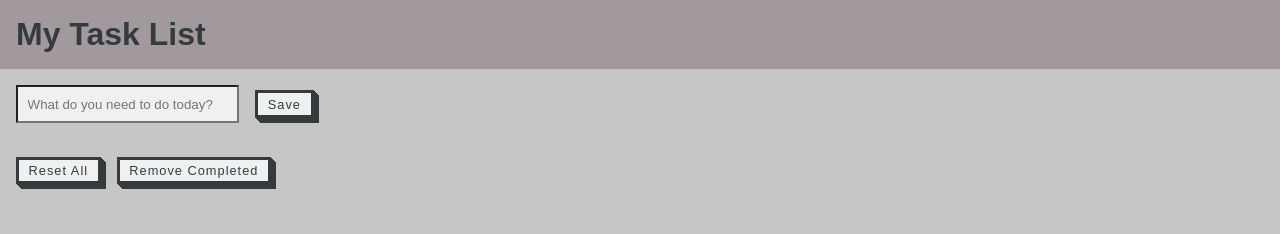
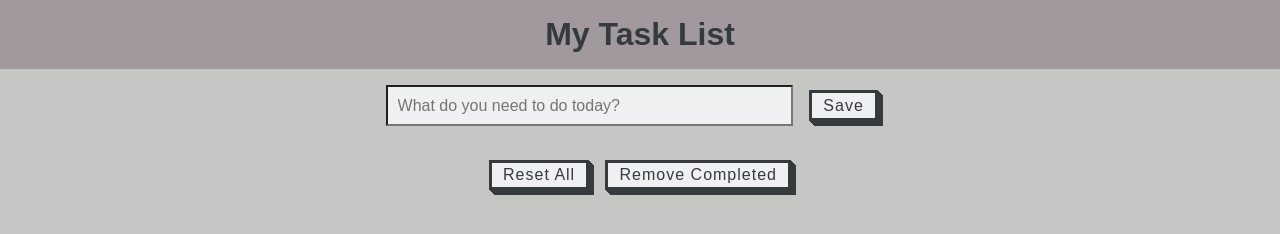
Before and after one commit to RussellShire/Template, a website with bundled scripts: page public/index.html in a window 1280 px wide. Built offline with nearby package versions, Linux system fonts and the light colour scheme; a web font is replaced by a local one.

Commit message:
Add centre view

```diff
--- a/public/index.css
+++ b/public/index.css
@@ -1,5 +1,6 @@
 * {
   font-family: 'Signika Negative', sans-serif;
+  font-size: 16px;
   color: var(--darkest-color);
   background-color: var(--light-color);
   margin: 0;
@@ -19,40 +20,54 @@
 
 }
 
+.container {
+  display: flex;
+  flex-direction: column;
+  align-items: cen;
+  margin: auto;
+}
+
+.titleDiv {
+  opacity: 1;
+}
+
 .title {
+  margin-bottom: 1rem;
+  font-size: 2rem;
+  background-color: var(--mid-color);
+  margin: auto;
   padding: 1rem;
   margin-bottom: 1rem;
-  background-color: var(--mid-color);
+  text-align: center;
+}
+
+.task-list {
+  padding: 1rem;
+  position: relative;
+  width: 80vw;
+  margin: auto;
 }
 
 .task {
   list-style: none;
-  padding-left: 0.5rem;
-  padding-right: 0.5rem;
-  margin-left: 0.5rem;
-}
-
-.task-completed {
-  position: relative;
-}
-
-.task-list {
-  padding: 0rem;
+  /* margin: auto; */
+  position: static;
 }
 
 .completed-button {
-  /* padding-right: 0.5rem; */
   color: var(--darkest-color);
   background-color: var(--lightest-color);
-  /* position: relative; */
+  position: absolute;
+  margin: auto;
+  left: 1rem;
   border-radius: 1rem;
-  /* border-style: inset; */
-  /* border: 10px; */
+
 }
 
 .form {
   margin-left: 1rem;
   margin-bottom: 1rem;
+  margin: auto;
 }
 
 .form-button {
@@ -62,26 +77,36 @@
 .form-input {
   font-weight: 400;
   position: relative;
-  min-width: 200px;
+  min-width: 30vw;
   margin: 0rem 1rem 0rem 0rem;
   padding: 0.6rem;
   margin-bottom: 0.1rem;
   background-color: var(--lightest-color);
 }
 
+.bottom-button-container {
+  margin: auto;
+}
+
 .reset-button {
-  margin: 1rem;
+  margin: auto;
+  margin-right: 1rem;
+  display: inline-flex;
 }
 
 .remove-completed-button {
-  margin: 0rem;
+  margin: auto;
+  display: inline-flex;
 }
 
 .error-message {
   display: inline-flex;
-  background-color: var(--mid-color);
+  /* background-color: var(--mid-color); */
   margin-left: 1rem;
-  color: var(--lightest-color)
+  color: var(--lightest-color);
+  /* border: 5px solid; */
+  /* border-color: var(--mid-color); */
+
 }
 
 .task-container {
@@ -91,16 +116,21 @@
 }
 
 /* Strikethrough animation */
+
+.task-completed {
+  position: relative;
+}
+
 @keyframes strike{
-  0%   { width : 0;}
-  100% { width: 100%;}
+  0%   {width: 0;}
+  100% {width: 100;}
 }
 
 .task-completed::after {
   content: ' ';
   position: absolute;
-  top: 45%;
-  left: 0;
+  top: 40%;
+  left: 0%;
   width: 100%;
   height: 5px;
   opacity: 0.85;
@@ -115,7 +145,7 @@
 
 .button-styling {
   /* font-family: "Open Sans", sans-serif; */
-  font-size: 0.8rem;
+  font-size: 1.2rem;
   letter-spacing: 1px;
   text-decoration: none;
   text-transform: capitalize;
@@ -139,6 +169,13 @@
 
 @media (min-width: 768px) {
   .button-styling {
-    padding: 0.25em 0.75em;
+    padding: 0.2em 0.7em;
+    font-size: 1rem;
+  }
+  .task-list {
+    width: 40vw;
+  }
+  .body {
+    font-size: 1rem;
   }
 }
--- a/src/mvc/view.js
+++ b/src/mvc/view.js
@@ -16,11 +16,17 @@ export default class View {
     if (document.querySelector('.title') === null) {
       // IF STATEMENT
       //Title Render
+      const titleDiv = document.createElement('div')
+      titleDiv.classList.add('titleDiv')
+
       const title = document.createElement('h1');
       title.textContent = 'My Task List';
       title.classList.add('title');
 
-      document.body.appendChild(title);
+      titleDiv.appendChild(title);
+
+      const container = document.querySelector('.container')
+      container.appendChild(titleDiv);
     }
   }
 
@@ -57,7 +63,8 @@ export default class View {
 
       form.appendChild(errorMessage);
 
-      document.body.appendChild(form);
+      const container = document.querySelector('.container')
+      container.appendChild(form);
 
       const saveTask = (ev) => {
         const newTaskDescription = formInput.value;
@@ -136,7 +143,9 @@ export default class View {
 
       const listForTasks = document.createElement('ul');
       listForTasks.classList.add('task-list');
-      document.body.appendChild(listForTasks);
+
+      const container = document.querySelector('.container')
+      container.appendChild(listForTasks);
     }
   }
 
@@ -147,7 +156,9 @@ export default class View {
       const resetButton = document.createElement('button');
       resetButton.classList.add('reset-button', 'button-styling');
       resetButton.textContent = 'reset all';
-      document.body.appendChild(resetButton);
+
+      const bottomButtons = document.querySelector('.bottom-button-container');
+      bottomButtons.appendChild(resetButton);
 
       // event listener for reset button
       const resetButtonPress = (ev) => {
@@ -174,7 +185,9 @@ export default class View {
       const removeCompletedButton = document.createElement('button');
       removeCompletedButton.classList.add('remove-completed-button', 'button-styling');
       removeCompletedButton.textContent = 'remove completed';
-      document.body.appendChild(removeCompletedButton);
+
+      const bottomButtons = document.querySelector('.bottom-button-container');
+      bottomButtons.appendChild(removeCompletedButton);
 
       // event listener for reset button
       const removeCompletedButtonPress = (ev) => {
@@ -211,12 +224,25 @@ export default class View {
     console.log('view render function');
     console.dir(controller);
 
+    if (document.getElementById('container') === null) { // IF STATEMENT
+    const container = document.createElement('span')
+    container.classList.add('container')
+    container.setAttribute('id', 'container')
+    document.body.appendChild(container)
+    }
+
     this.renderTitle();
 
     this.renderForm(controller);
 
     this.renderTasks(taskList, controller);
 
+    if (document.querySelector('.bottom-button-container') === null) { // IF STATEMENT
+    const bottomButtons = document.createElement('span')
+    bottomButtons.classList.add('bottom-button-container')
+    container.appendChild(bottomButtons)
+    }
+
     this.renderResetButton(taskList, controller);
 
     this.renderRemoveCompletedButton(taskList, controller);
```
